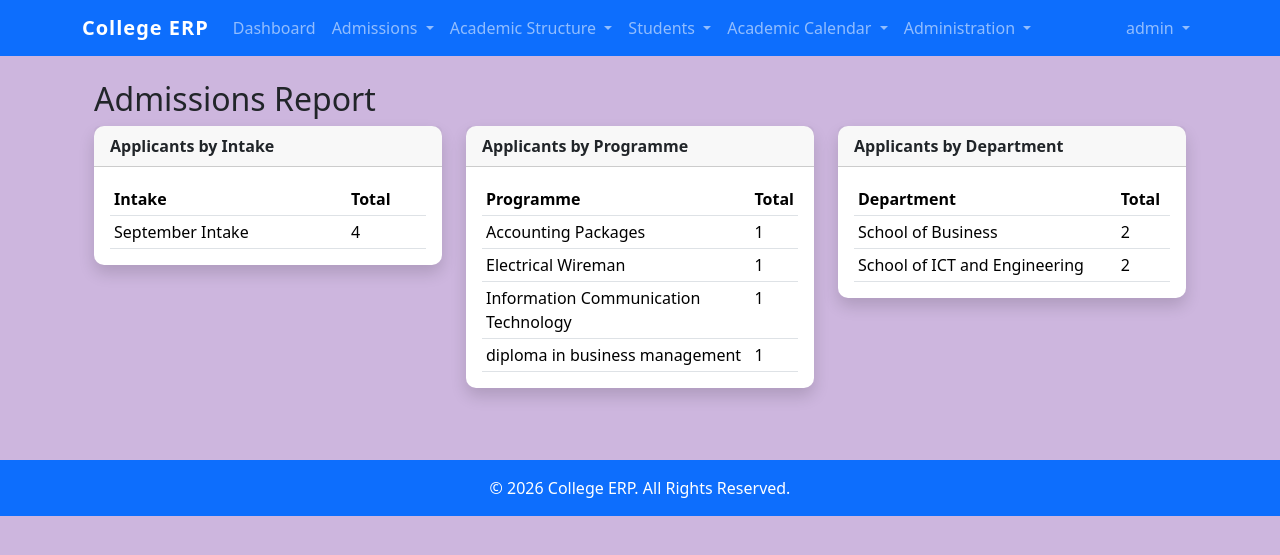
After one commit to mwandraph-raph/COLLEGE_ERP, a Django app: page /admissions-report/ in a window 1280 px wide. The commit adds this page. Shown: the top 555 px of the page. Run offline with Django 5.2, Linux system fonts and the light colour scheme; a user stored in the database is signed in; data comes from the database, SQL or seed files in the repository; both versions use the stored data as it was after the commit.

Commit message:
Phase 3B.12 admissions enhancements and reporting

```diff
--- a/students/urls.py
+++ b/students/urls.py
@@ -366,4 +366,9 @@ path(
     name="intake_delete"
 ),
 
+path(
+    "admissions-report/",
+    views.admissions_report,
+    name="admissions_report",
+),
 ]
--- a/students/views.py
+++ b/students/views.py
@@ -18,6 +18,7 @@ from django.db.models import Q
 from django.core.paginator import Paginator
 from .utils import generate_admission_no
 from django.db import transaction
+from django.db.models import Count
 from django.contrib.auth.models import User
 from django.contrib.auth.decorators import (
     login_required,
@@ -2246,6 +2247,15 @@ def applicant_list(request):
 
     applicants = Applicant.objects.all()
 
+    q = request.GET.get("q")
+
+    if q:
+        applicants = applicants.filter(
+            Q(first_name__icontains=q) |
+            Q(last_name__icontains=q) |
+            Q(application_no__icontains=q)
+        )
+
     return render(
         request,
         "students/applicants/applicant_list.html",
@@ -2675,3 +2685,40 @@ def intake_delete(request, pk):
             "intake": intake
         }
     )
+
+#Create Report View
+@login_required
+def admissions_report(request):
+
+    by_intake = (
+        Applicant.objects
+        .values("intake__name")
+        .annotate(total=Count("id"))
+        .order_by("intake__name")
+    )
+
+    by_programme = (
+        Applicant.objects
+        .values("programme__programme_name")
+        .annotate(total=Count("id"))
+        .order_by("programme__programme_name")
+    )
+
+    by_department = (
+        Applicant.objects
+        .values("programme__department__department_name")
+        .annotate(total=Count("id"))
+        .order_by("programme__department__department_name")
+    )
+
+    context = {
+        "by_intake": by_intake,
+        "by_programme": by_programme,
+        "by_department": by_department,
+    }
+
+    return render(
+        request,
+        "students/admissions_report.html",
+        context,
+    )
--- a/templates/includes/navbar.html
+++ b/templates/includes/navbar.html
@@ -114,7 +114,12 @@
                             </a>
                         </li>
                         {% endif %}
-
+                        <li>
+                            <a class="dropdown-item"
+                            href="{% url 'admissions_report' %}">
+                                Admissions Report
+                            </a>
+                        </li>
                     </ul>
 
                 </li>
--- /dev/null
+++ b/templates/students/admissions_report.html
@@ -0,0 +1,158 @@
+{% extends "base.html" %}
+
+{% block content %}
+
+<div class="container mt-4">
+
+    <h2>Admissions Report</h2>
+
+    <div class="row">
+
+        <!-- By Intake -->
+        <div class="col-md-4">
+
+            <div class="card shadow mb-4">
+
+                <div class="card-header">
+                    Applicants by Intake
+                </div>
+
+                <div class="card-body">
+
+                    <table class="table table-sm">
+
+                        <thead>
+                            <tr>
+                                <th>Intake</th>
+                                <th>Total</th>
+                            </tr>
+                        </thead>
+
+                        <tbody>
+
+                            {% for item in by_intake %}
+                            <tr>
+                                <td>{{ item.intake__name }}</td>
+                                <td>{{ item.total }}</td>
+                            </tr>
+                            {% empty %}
+                            <tr>
+                                <td colspan="2">
+                                    No data available
+                                </td>
+                            </tr>
+                            {% endfor %}
+
+                        </tbody>
+
+                    </table>
+
+                </div>
+
+            </div>
+
+        </div>
+
+        <!-- By Programme -->
+        <div class="col-md-4">
+
+            <div class="card shadow mb-4">
+
+                <div class="card-header">
+                    Applicants by Programme
+                </div>
+
+                <div class="card-body">
+
+                    <table class="table table-sm">
+
+                        <thead>
+                            <tr>
+                                <th>Programme</th>
+                                <th>Total</th>
+                            </tr>
+                        </thead>
+
+                        <tbody>
+
+                            {% for item in by_programme %}
+                            <tr>
+                                <td>
+                                    {{ item.programme__programme_name }}
+                                </td>
+                                <td>
+                                    {{ item.total }}
+                                </td>
+                            </tr>
+                            {% empty %}
+                            <tr>
+                                <td colspan="2">
+                                    No data available
+                                </td>
+                            </tr>
+                            {% endfor %}
+
+                        </tbody>
+
+                    </table>
+
+                </div>
+
+            </div>
+
+        </div>
+
+        <!-- By Department -->
+        <div class="col-md-4">
+
+            <div class="card shadow mb-4">
+
+                <div class="card-header">
+                    Applicants by Department
+                </div>
+
+                <div class="card-body">
+
+                    <table class="table table-sm">
+
+                        <thead>
+                            <tr>
+                                <th>Department</th>
+                                <th>Total</th>
+                            </tr>
+                        </thead>
+
+                        <tbody>
+
+                            {% for item in by_department %}
+                            <tr>
+                                <td>
+                                    {{ item.programme__department__department_name }}
+                                </td>
+                                <td>
+                                    {{ item.total }}
+                                </td>
+                            </tr>
+                            {% empty %}
+                            <tr>
+                                <td colspan="2">
+                                    No data available
+                                </td>
+                            </tr>
+                            {% endfor %}
+
+                        </tbody>
+
+                    </table>
+
+                </div>
+
+            </div>
+
+        </div>
+
+    </div>
+
+</div>
+
+{% endblock %}
--- a/templates/students/home.html
+++ b/templates/students/home.html
@@ -171,7 +171,6 @@
             </div>
         </div>
     </div>
-
 </div>
 
 <div class="card shadow">
```
Also changed, not shown: templates/students/applicants/applicant_list.html (+18 -0 lines), db.sqlite3.
